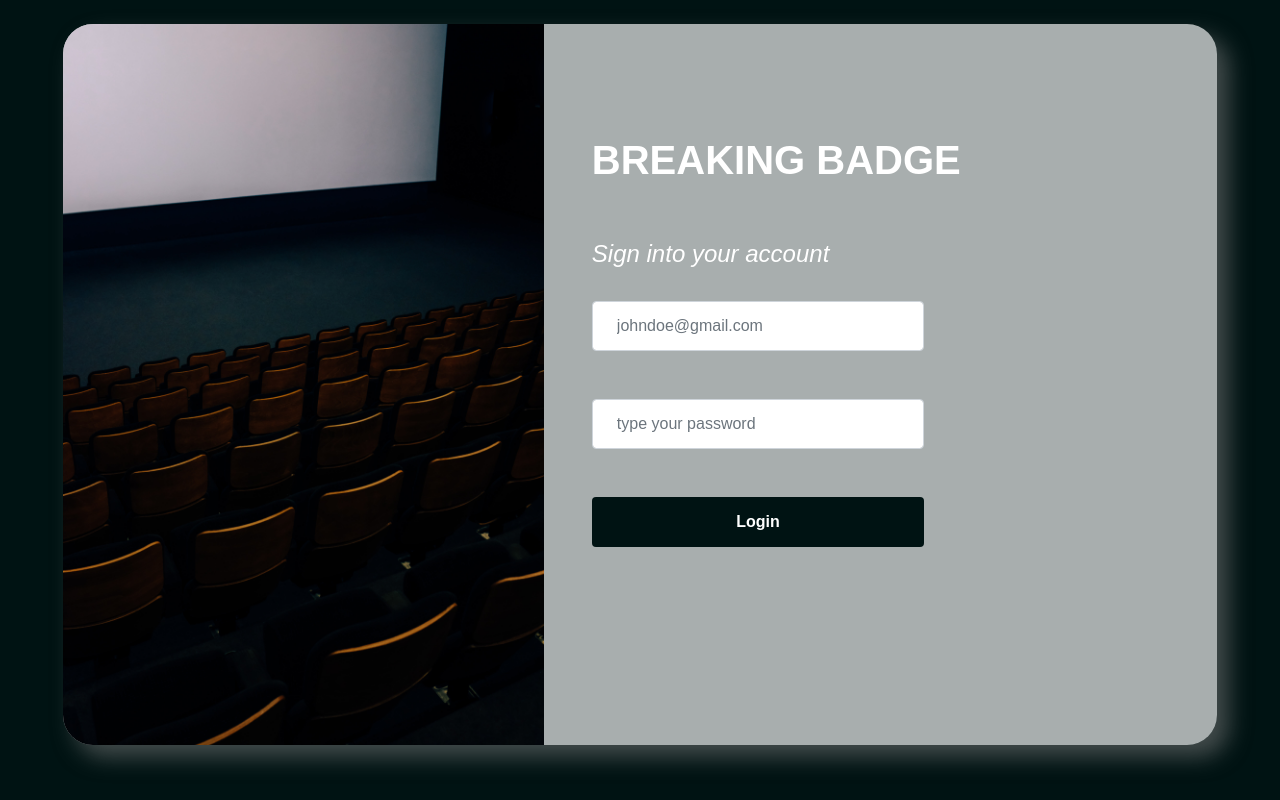
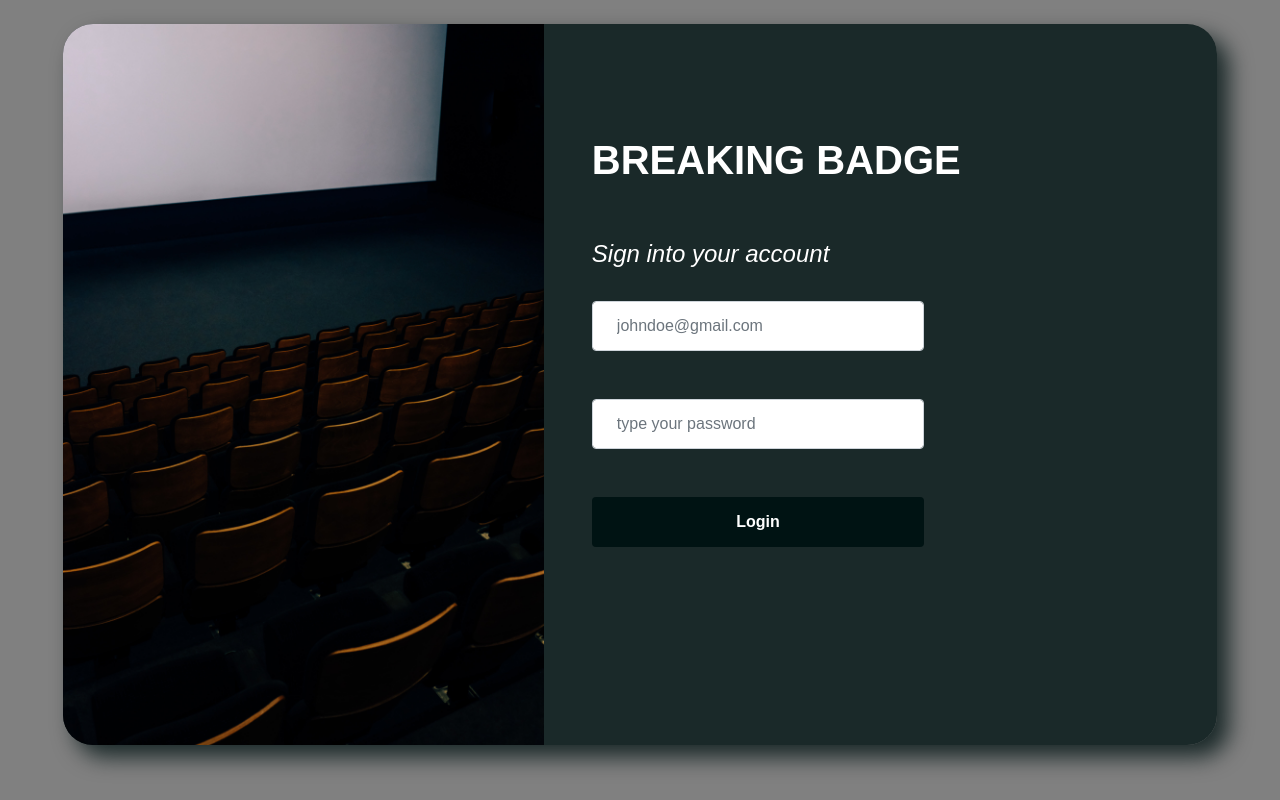
Before and after one commit to Joelle-Everaert/BreakingBadge, a PHP site: page / in a window 1280 px wide. Run offline with PHP 8.4, Linux system fonts and the light colour scheme; a stand-in replaces the project's code that opens the database connection; some libraries are stand-ins or nearby versions.

Commit message:
bug 1/2 fini

```diff
--- a/template/assets/style.css
+++ b/template/assets/style.css
@@ -6,14 +6,14 @@ body {
   margin: 0;
   padding: 0;
   color: white !important;
-  background: rgb(0, 19, 19);
+  background:grey !important;
 
 }
 
 nav {
   padding: 20px 0 20px 0;
   margin-bottom: 4%;
-  background-color: rgb(0, 19, 19);
+  background-color: rgb(0, 19, 19, 0.8);
   clip-path: polygon(0 0, 100% 0%, 100% 58%, 100% 68%, 0 100%, 0 57%);
 
 }
@@ -84,11 +84,6 @@ a{
 }
 
 
-.footer {
-  padding-bottom: 50px;
-
-}
-
 /*------------------------------( Barre de progression => user_Profile.php )-------------------------*/
 
 label  {
@@ -145,7 +140,6 @@ label  {
   }
 
 }
-
 /* wassim */
 
 @import url('https://fonts.googleapis.com/css2?family=Montserrat:ital,wght@0,300;1,200&display=swap');
@@ -162,10 +156,10 @@ h1 {
     font-family: 'Montserrat', sans-serif;
 }
 
-.row{
-    background: rgba(255, 255, 255, 0.658);
+.loginSection{
+    background: rgb(0, 19, 19, 0.8);
     border-radius: 30px;
-    box-shadow: 12px 12px 22px rgba(128, 128, 128, 0.514);
+    box-shadow: 12px 12px 22px rgb(0, 19, 19, 0.8);
 }
 h4 {
     font-family: 'Montserrat', sans-serif;
--- a/template/components/functions.php
+++ b/template/components/functions.php
@@ -138,13 +138,13 @@
     return $request->fetchAll(PDO::FETCH_ASSOC);
   }
 
-  function displayYourBadge(){
-    $bdd=createCursor();
-    $request = $bdd->query('SELECT name GROUP_CONCAT(description separator " - ") AS description FROM user_has_badges WHERE id
-    inner join badges on badges.id_badge=user_has_badges.fk_id_badge
-    GROUP BY name');
-    return $request->fetchAll(PDO::FETCH_ASSOC);
-  }
+  //==> function displayYourBadge(){
+  //==>   $bdd=createCursor();
+  //==>   $request = $bdd->query('SELECT name GROUP_CONCAT(description separator " - ") AS description FROM user_has_badges WHERE id
+  //==>   inner join badges on badges.id_badge=user_has_badges.fk_id_badge
+  //==>   GROUP BY name');
+  //==>   return $request->fetchAll(PDO::FETCH_ASSOC);
+  //==> }
 
 
 
--- a/template/pages/login.php
+++ b/template/pages/login.php
@@ -11,7 +11,7 @@ if(!empty($_POST['email'])){
 
     <section class="Form my-4 mx-5">
       <div class="container-fluid">
-        <div class="row no-gutters">
+        <div class="loginSection row no-gutters">
           <div class="col-lg-5">
             <img src="./assets/img/login.jpg" class="img-fluid" alt="">
           </div>
```
Also changed, not shown: template/pages/dashboard.php (+5 -5 lines), template/pages/user_profile.php (+4 -4 lines).
